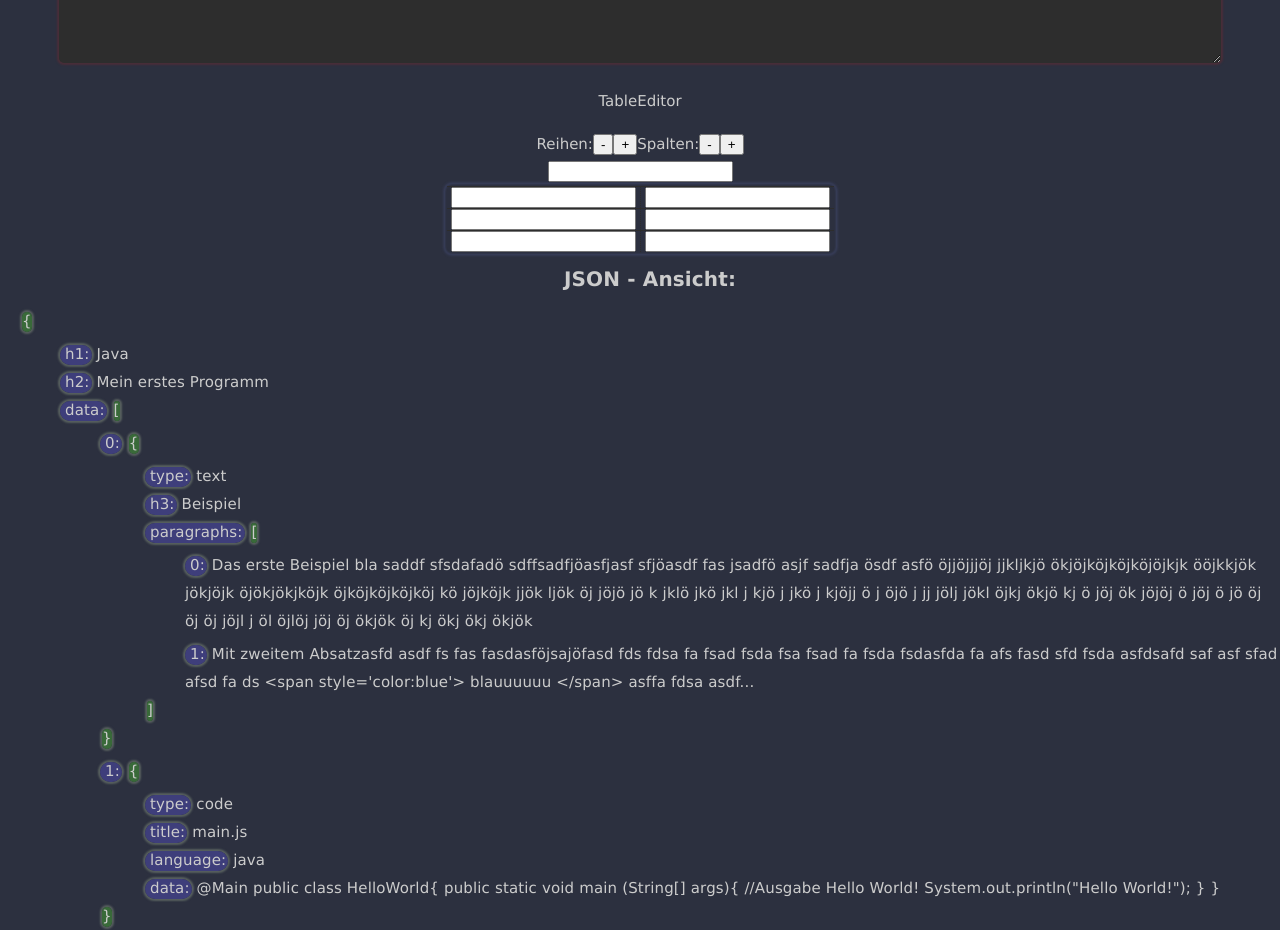
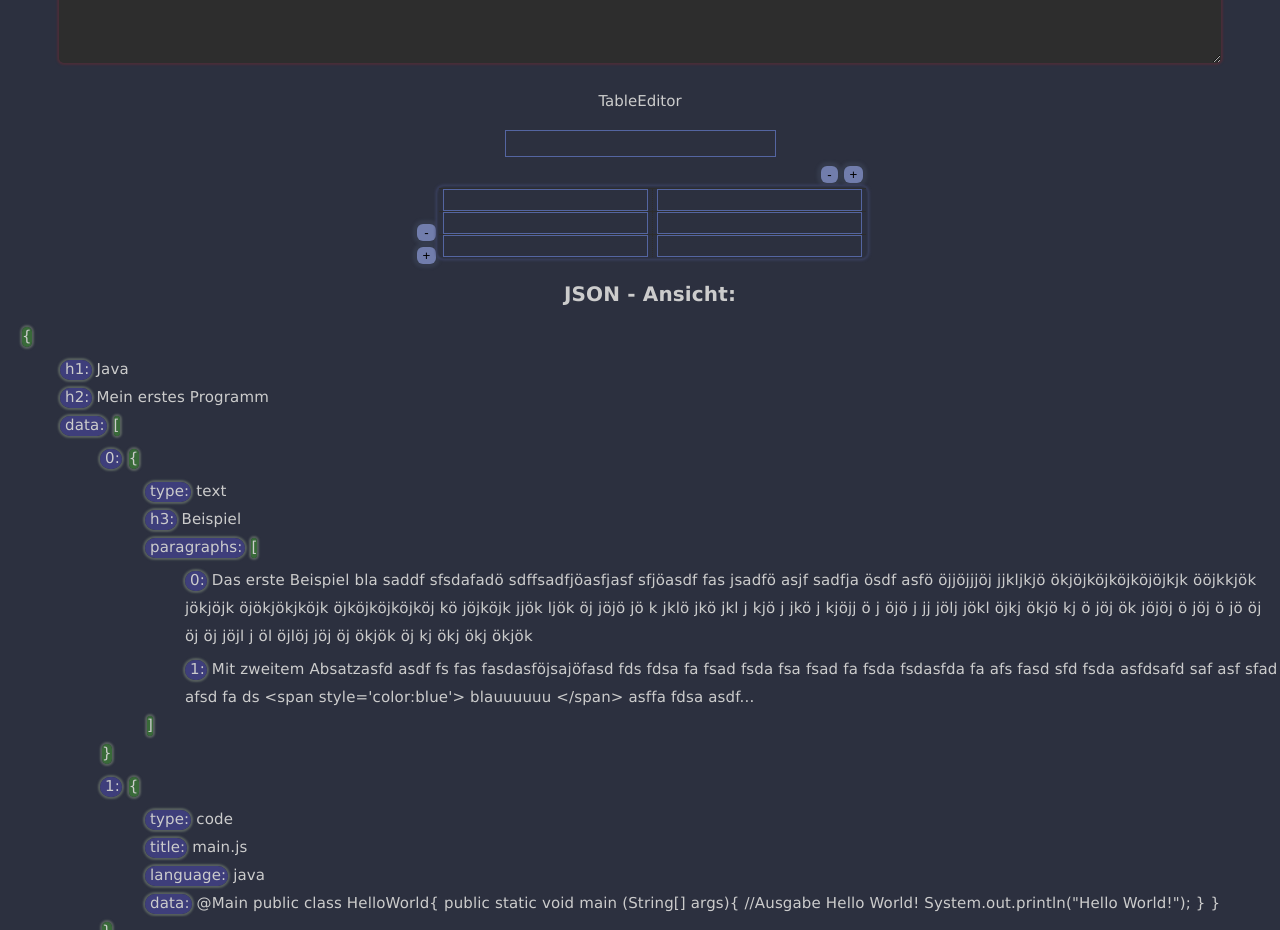
Before and after one commit to Steppzilla/code-works, a React (Create React App) app: page / in a window 1280 px wide. Shown: the part 1180-2110 px from the top of the page. Built offline with nearby package versions, Linux system fonts and the light colour scheme.

Commit message:
style EditTable

```diff
--- /dev/null
+++ b/src/component/textBoxes/TableEditor.css
@@ -0,0 +1,53 @@
+#editTableForm {
+    text-align: center;
+}
+
+#editTableForm input {
+    background-color: #2c303f;
+    border: 1px #5465a1 solid;
+    color: var(--codeColor);
+    line-height: 18px;
+    font-size: 15px;
+    text-align: center;
+}
+
+#editTableForm h3 input {
+    font-size: 20px;
+    line-height: 20px;
+}
+
+#editTableForm > div {
+    display: table;
+    margin-left: auto;
+    margin-right: auto;
+}
+
+#editTableForm > div > div:nth-child(1) {
+    text-align: right;
+}
+
+#editTableForm > div > div:nth-child(1) >button{
+    background-color: #717dac;
+    box-shadow: 0 0 3px 4px rgba(62, 70, 90, 0.45);
+    border-radius: 6px;
+    border:none;
+    margin:3px;
+}
+
+#editTableForm > div > div:nth-child(2) {
+    display: flex;
+}
+
+#editTableForm > div > div:nth-child(2) > div {
+    display: flex;
+    flex-direction: column;
+    align-self: flex-end;
+}
+
+#editTableForm > div > div:nth-child(2) > div >button{
+    background-color: #717dac;
+    box-shadow: 0 0 3px 4px rgba(62, 70, 90, 0.45);
+    border-radius: 6px;
+    border:none;
+    margin:3px;
+}
--- a/src/component/textBoxes/TableEditor.tsx
+++ b/src/component/textBoxes/TableEditor.tsx
@@ -1,5 +1,6 @@
 import "./Table.css";
-import {ChangeEvent, useState} from "react";
+import {ChangeEvent,MouseEvent, useState} from "react";
+import "./TableEditor.css";
 
 export default function TableEditor() {
 
@@ -12,7 +13,8 @@ export default function TableEditor() {
 
     const keysX = ["a", "b", "c", "d", "e", "f", "g", "h", "i", "j", "k", "l"];
 
-    const handleTableRows = (add: boolean) => {
+    const handleTableRows = (add: boolean, event: MouseEvent<HTMLButtonElement>) => {
+        event.preventDefault()
         if (add) {
             const firstObj = rows[0]
             let newObject = {};
@@ -26,7 +28,8 @@ export default function TableEditor() {
         }
     }
 
-    const handleTableCells = (add: boolean) => {
+    const handleTableCells = (add: boolean, event: MouseEvent<HTMLButtonElement>) => {
+        event.preventDefault();
         const actualFirstObj = rows[0];
         const maxIndex = Object.keys(actualFirstObj).length;
         const actualKey = keysX[maxIndex - 1];
@@ -70,25 +73,30 @@ export default function TableEditor() {
     }
 
     return (
-        <>
-            Reihen:
-            <button onClick={() => {
-                handleTableRows(false)
-            }}> - </button>
-            <button onClick={() => {
-                handleTableRows(true)
+        <form id={"editTableForm"}>
+            <h3><input onChange={changeTitle} value={title}/></h3>
+            <div>
+                <div>
+                    <button onClick={(event) => {
+                        handleTableCells(false, event)
+                    }}> -
+                    </button>
+                    <button onClick={(event) => {
+                        handleTableCells(true,event)
                     }}> +
                     </button>
-            Spalten:
-            <button onClick={() => {
-                handleTableCells(false)
-            }}> - </button>
-            <button onClick={() => {
-                handleTableCells(true)
-            }}> +
+                </div>
+                <div>
+                    <div>
+                        <button onClick={(event) =>
+                            handleTableRows(false, event)
+                        }> -
                         </button>
-            <form>
-                <h3><input onChange={changeTitle} value={title}/></h3>
+                        <button onClick={(event) =>
+                            handleTableRows(true, event)
+                        }> +
+                        </button>
+                    </div>
                     <table className={"codeTable"}>
                         <tbody>
                         <tr>
@@ -100,9 +108,9 @@ export default function TableEditor() {
                         </tr>
 
                         {rows.map((rowObj, r) =>
-                        <tr key={keysX[r]+r}>
+                            <tr key={keysX[r] + r}>
                                 {Object.keys(rowObj).map((cell, c) =>
-                                <td key={""+r+c}>
+                                    <td key={"" + r + c}>
                                         <input value={Object.values(rows[r])[c]}
                                                onChange={(event) => editTable(r, c, event)}/>
                                     </td>
@@ -111,7 +119,8 @@ export default function TableEditor() {
                         }
                         </tbody>
                     </table>
+                </div>
+            </div>
         </form>
-        </>
     )
 }
```
Lines whose indentation alone changed are shown as unchanged.
